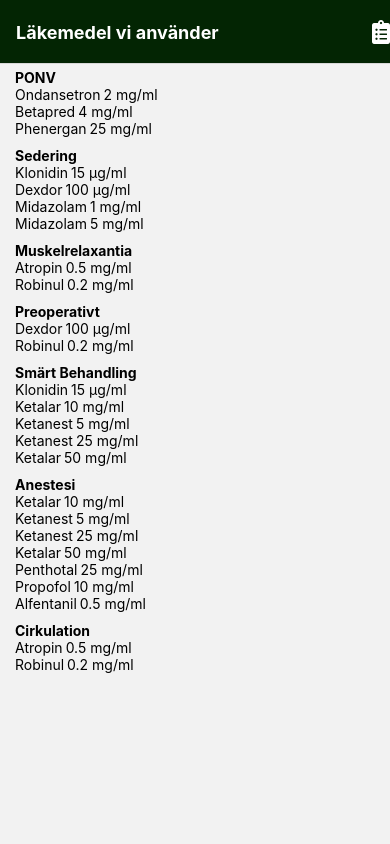
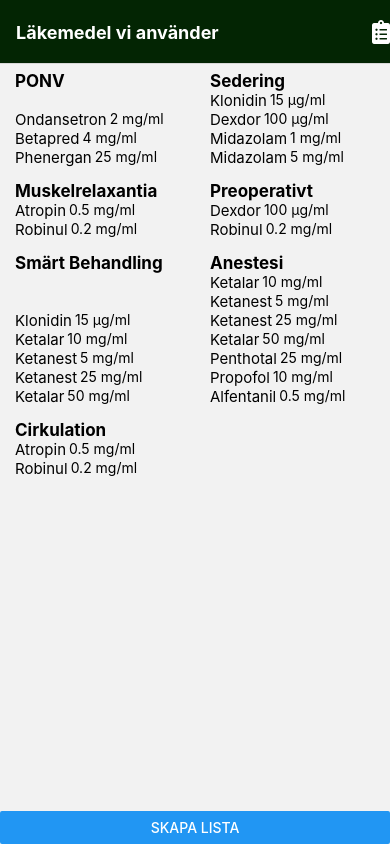
Before and after one commit to lelkespeter/medicine, a React Native app in the folder anesthesia-drugs/: screen / in a window 390 px wide. Built offline with nearby package versions, Linux system fonts and the light colour scheme.

Commit message:
KategoriScreen not working

```diff
--- a/anesthesia-drugs/screens/KategoriScreen.js
+++ b/anesthesia-drugs/screens/KategoriScreen.js
@@ -1,5 +1,12 @@
-import {FlatList, Pressable, StyleSheet, Text, View} from "react-native";
-import React from "react";
+import {
+  Button,
+  FlatList,
+  Pressable,
+  StyleSheet,
+  Text,
+  View,
+} from "react-native";
+import React, {useState} from "react";
 
 import {GlobalStyles} from "../constants/appColors";
 import {LMCategory} from "../constants/kategorier";
@@ -11,7 +18,31 @@ function renderCategoryItem(itemData) {
 }
 
 const KategoriScreen = () => {
-  //Mapping DRUGS with LMCategory
+  const [selectedDrugs, setSelectedDrugs] = useState([]);
+
+  const handleDrugSelection = (lm) => {
+    const selectedDrug = {
+      drugId: lm.drugId,
+      catId: lm.catId,
+      drugName: lm.drugName,
+      styrka: lm.styrka,
+      recept: lm.recept,
+      dosimG: lm.dosimG,
+      dosIµG: lm.dosIµG,
+      dosIµG_2: lm.dosIµG_2,
+      dosIµG_3: lm.dosIµG_3,
+      obs: lm.obs,
+    };
+    setSelectedDrugs((prevSelectedDrugs) => [
+      ...prevSelectedDrugs,
+      selectedDrug,
+    ]);
+    console.log(selectedDrug);
+  };
+
+  const naavigationToList = () => {
+    navigation.navigate("Lista", {selectedDrugs});
+  };
 
   const matchedList = LMCategory.map((kategori) => {
     const matchedDrugs = DRUGS.filter((lm) =>
@@ -31,21 +62,24 @@ const KategoriScreen = () => {
         <FlatList
           data={matchedList}
           keyExtractor={(item) => item.catId}
+          numColumns={2}
           renderItem={({item}) => (
-            <View style={{flex: 1, marginVertical: 5, marginHorizontal: 15}}>
+            <View style={{flex: 1, marginVertical: 7, marginHorizontal: 15}}>
               <View style={{flex: 1}}>
-                <Text style={{fontWeight: "bold"}}>{item.catName}</Text>
+                <Text style={{fontWeight: "bold", fontSize: 17}}>
+                  {item.catName}
+                </Text>
               </View>
               {item.drugs.map((lm) => (
                 <Pressable
                   style={{
                     flexDirection: "row",
                   }}
-                  onPress={() => console.log("Presssed :", lm.drugName)}
+                  onPress={() => handleDrugSelection(item)}
                   key={lm.drugId}
                 >
                   <View style={{marginRight: 3}}>
-                    <Text>{lm.drugName}</Text>
+                    <Text style={{fontSize: 15}}>{lm.drugName}</Text>
                   </View>
                   <View style={{flex: 1}}>
                     <Text>{lm.styrka}</Text>
@@ -56,6 +90,7 @@ const KategoriScreen = () => {
           )}
         />
       </View>
+      <Button title="Skapa Lista" onPress={naavigationToList} />
     </>
   );
 };
--- a/anesthesia-drugs/screens/ListScreen.js
+++ b/anesthesia-drugs/screens/ListScreen.js
@@ -1,13 +1,14 @@
-import {StyleSheet, Text, View} from "react-native";
+import {FlatList, StyleSheet, Text, View} from "react-native";
 import React from "react";
 import WeightInput from "../components/WeightInput";
 
-const ListScreen = () => {
+const ListScreen = ({route}) => {
+  const selectedDrugs = route.params?.selectedDrugs ?? [];
   return (
-    <View>
-      <Text>Lista Läkemedlen</Text>
-      <WeightInput />
-    </View>
+    <FlatList
+      data={selectedDrugs}
+      renderItem={({item}) => <Text>{item.drugName}</Text>}
+    />
   );
 };
 
```
